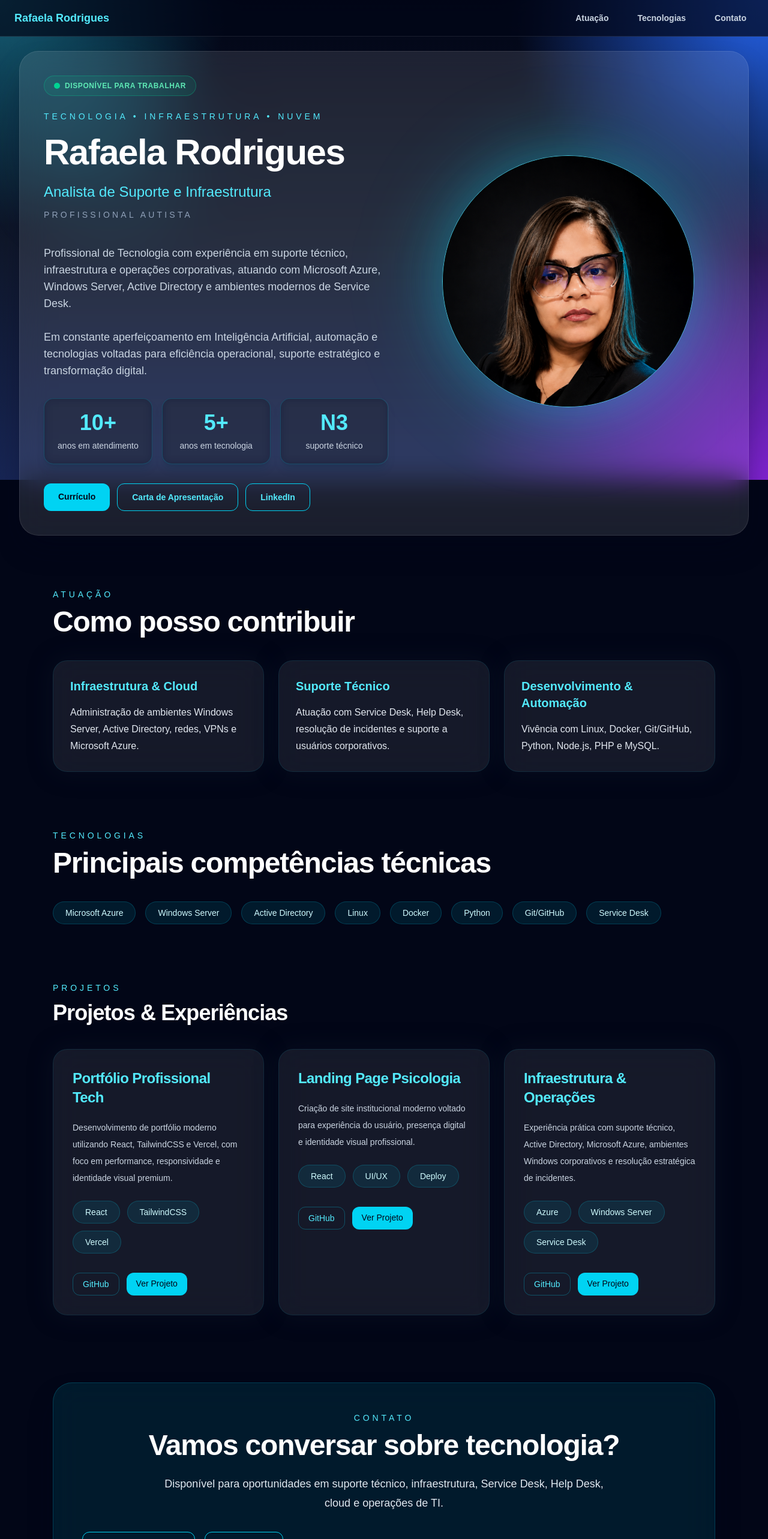
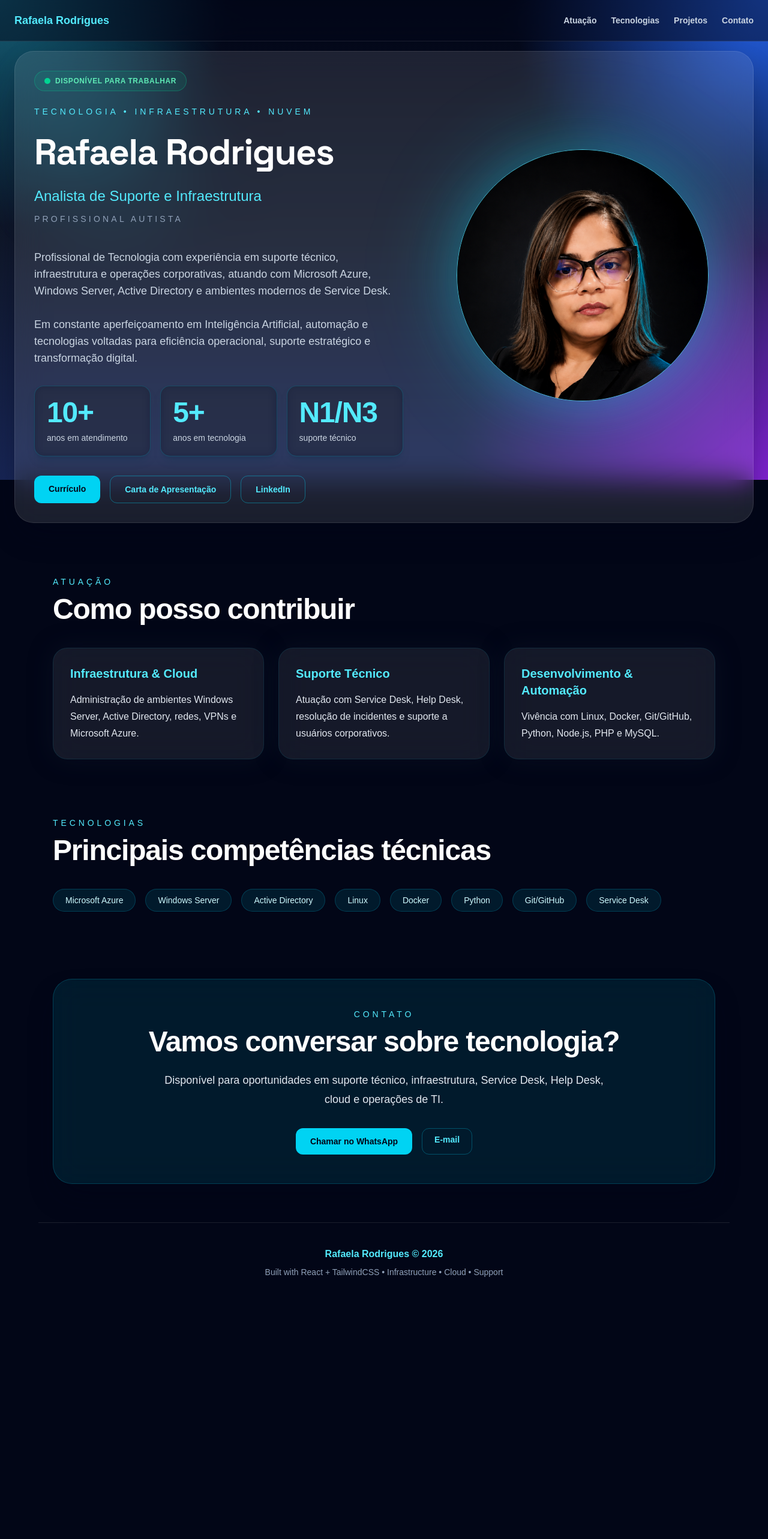
Before and after one commit to luna-rafa/portfolio-rafaela, a React (Vite) app: page / in a window 1280 px wide. Shown: the top 2566 px of the page at 60% size. After the commit the page ends 2171 px from the top, so only its background shows below. Built offline with nearby package versions, Linux system fonts and the light colour scheme.

Commit message:
Corrige rotas Vercel

```diff
--- a/src/App.jsx
+++ b/src/App.jsx
@@ -1,4 +1,4 @@
-import { BrowserRouter, Routes, Route } from "react-router-dom";
+import { Routes, Route } from "react-router-dom";
 
 import Home from "./pages/Home";
 import Curriculo from "./pages/Curriculo";
@@ -6,12 +6,13 @@ import CartaApresentacao from "./pages/CartaApresentacao";
 
 export default function App() {
   return (
-    <BrowserRouter>
-      <Routes>
-        <Route path="/" element={<Home />} />
-        <Route path="/curriculo" element={<Curriculo />} />
-        <Route path="/carta-apresentacao" element={<CartaApresentacao />} />
-      </Routes>
-    </BrowserRouter>
+    <Routes>
+      <Route path="/" element={<Home />} />
+      <Route path="/curriculo" element={<Curriculo />} />
+      <Route
+        path="/carta-apresentacao"
+        element={<CartaApresentacao />}
+      />
+    </Routes>
   );
 }
--- a/src/main.jsx
+++ b/src/main.jsx
@@ -1,10 +1,14 @@
 import React from "react";
 import ReactDOM from "react-dom/client";
+import { BrowserRouter } from "react-router-dom";
+
 import App from "./App";
 import "./index.css";
 
 ReactDOM.createRoot(document.getElementById("root")).render(
   <React.StrictMode>
-    <App />
+    <BrowserRouter>
+      <App />
+    </BrowserRouter>
   </React.StrictMode>
 );
--- a/src/pages/Curriculo.jsx
+++ b/src/pages/Curriculo.jsx
@@ -127,22 +127,13 @@ export default function Curriculo() {
       nome: "Technical Support Fundamentals",
       instituicao: "Google",
     },
-    {
-      nome: "Docker",
-      instituicao: "Udemy",
-    },
-    {
-      nome: "Linux",
-      instituicao: "Udemy",
-    },
+    { nome: "Docker", instituicao: "Udemy" },
+    { nome: "Linux", instituicao: "Udemy" },
     {
       nome: "Algoritmos e Lógica de Programação",
       instituicao: "Udemy",
     },
-    {
-      nome: "Java Completo",
-      instituicao: "Udemy",
-    },
+    { nome: "Java Completo", instituicao: "Udemy" },
   ];
 
   const stackCategorias = [
@@ -189,9 +180,8 @@ export default function Curriculo() {
       <div className="fixed inset-0 -z-10 bg-[radial-gradient(circle_at_top_left,#155e75,transparent_25%),radial-gradient(circle_at_top_right,#2563eb,transparent_28%),radial-gradient(circle_at_bottom_right,#7e22ce,transparent_34%),linear-gradient(to_bottom,#0f172a,#1e293b,#172554)]" />
 
       <nav className="sticky top-0 z-50 border-b border-white/10 bg-slate-900/50 backdrop-blur-xl">
-        <div className="mx-auto flex max-w-7xl flex-wrap items-center justify-center gap-4 px-6 py-5 md:justify-between">
+        <div className="mx-auto flex max-w-7xl flex-col gap-4 px-6 py-5 md:flex-row md:items-center md:justify-between">
           <div className="flex flex-wrap items-center justify-center gap-4">
-
             <a
               href="https://wa.me/5527998540485"
               target="_blank"
@@ -200,11 +190,18 @@ export default function Curriculo() {
             >
               WhatsApp
             </a>
+
+            <a
+              href="mailto:raahr91@gmail.com?subject=Contato%20via%20Portfólio"
+              className="rounded-xl border border-cyan-400/30 px-5 py-2 text-sm font-semibold text-cyan-300 transition hover:bg-cyan-400 hover:text-slate-950"
+            >
+              E-mail
+            </a>
           </div>
 
           <Link
             to="/"
-            className="rounded-xl border border-cyan-400 px-5 py-2 text-sm font-semibold text-cyan-300 transition hover:bg-cyan-400 hover:text-slate-950"
+            className="rounded-xl border border-cyan-400 px-5 py-2 text-center text-sm font-semibold text-cyan-300 transition hover:bg-cyan-400 hover:text-slate-950"
           >
             Voltar ao Portfólio
           </Link>
@@ -220,7 +217,7 @@ export default function Curriculo() {
               <img
                 src={fotoRafaela}
                 alt="Rafaela Rodrigues"
-                className="relative h-[260px] w-[260px] rounded-full border border-cyan-300/70 object-cover object-top brightness-90 contrast-100 shadow-[0_0_50px_rgba(34,211,238,0.16)] transition duration-500 hover:scale-[1.02] md:h-[300px] md:w-[300px]"
+                className="relative h-[220px] w-[220px] rounded-full border border-cyan-300/70 object-cover object-top brightness-90 contrast-100 shadow-[0_0_50px_rgba(34,211,238,0.16)] transition duration-500 hover:scale-[1.02] sm:h-[260px] sm:w-[260px] md:h-[300px] md:w-[300px]"
               />
             </div>
           </div>
@@ -244,34 +241,30 @@ export default function Curriculo() {
 
             <p className="mt-8 max-w-2xl text-base leading-7 text-slate-300 md:text-lg">
               Profissional de Tecnologia com experiência em suporte técnico,
-              infraestrutura, cloud e operações corporativas de TI
-              .
-              Atuação com foco em resolução estratégica de incidentes,
-              estabilidade operacional, automação e melhoria contínua.
+              infraestrutura, cloud e operações corporativas de TI. Atuação com
+              foco em resolução estratégica de incidentes, estabilidade
+              operacional, automação e melhoria contínua.
             </p>
 
             <div className="mt-8 flex flex-col gap-4 sm:flex-row">
-
               <a
                 href="https://wa.me/5527998540485"
                 target="_blank"
+                rel="noreferrer"
                 className="flex-1 rounded-2xl border border-cyan-400 px-6 py-4 text-center text-cyan-300 transition hover:bg-cyan-400/10"
               >
                 WhatsApp
               </a>
 
               <a
-               href="mailto:raahr91@email.com"
+                href="mailto:raahr91@gmail.com?subject=Contato%20via%20Portfólio"
                 className="flex-1 rounded-2xl border border-cyan-400 px-6 py-4 text-center text-cyan-300 transition hover:bg-cyan-400/10"
               >
                 E-mail
               </a>
-
-             </div>
-
             </div>
           </div>
-
+        </div>
 
         <section className="mt-12">
           <p className="text-sm uppercase tracking-[0.35em] text-cyan-300">
@@ -311,6 +304,7 @@ export default function Curriculo() {
                       className="flex gap-3 text-sm leading-7 text-slate-300"
                     >
                       <span className="mt-2 h-2 w-2 flex-none rounded-full bg-cyan-300" />
+
                       <span>{ponto}</span>
                     </li>
                   ))}
@@ -369,7 +363,9 @@ export default function Curriculo() {
                 key={cert.nome}
                 className="rounded-3xl border border-cyan-400/10 bg-white/[0.08] p-7 shadow-[0_0_40px_rgba(15,23,42,0.45)] backdrop-blur-xl transition duration-500 hover:-translate-y-2 hover:border-cyan-400/40 hover:shadow-cyan-500/10"
               >
-                <h3 className="text-xl font-bold text-white">{cert.nome}</h3>
+                <h3 className="text-xl font-bold text-white">
+                  {cert.nome}
+                </h3>
 
                 <p className="mt-2 text-sm text-cyan-300">
                   {cert.instituicao}
@@ -394,7 +390,9 @@ export default function Curriculo() {
                 key={item}
                 className="rounded-3xl border border-cyan-400/10 bg-white/[0.08] p-7 shadow-[0_0_40px_rgba(15,23,42,0.45)] backdrop-blur-xl transition duration-500 hover:-translate-y-2 hover:border-cyan-400/40 hover:shadow-cyan-500/10"
               >
-                <p className="text-sm leading-7 text-slate-300">{item}</p>
+                <p className="text-sm leading-7 text-slate-300">
+                  {item}
+                </p>
               </div>
             ))}
           </div>
--- a/src/pages/Home.jsx
+++ b/src/pages/Home.jsx
@@ -5,15 +5,18 @@ export default function Home() {
   const areas = [
     {
       titulo: "Infraestrutura & Cloud",
-      texto: "Administração de ambientes Windows Server, Active Directory, redes, VPNs e Microsoft Azure.",
+      texto:
+        "Administração de ambientes Windows Server, Active Directory, redes, VPNs e Microsoft Azure.",
     },
     {
       titulo: "Suporte Técnico",
-      texto: "Atuação com Service Desk, Help Desk, resolução de incidentes e suporte a usuários corporativos.",
+      texto:
+        "Atuação com Service Desk, Help Desk, resolução de incidentes e suporte a usuários corporativos.",
     },
     {
       titulo: "Desenvolvimento & Automação",
-      texto: "Vivência com Linux, Docker, Git/GitHub, Python, Node.js, PHP e MySQL.",
+      texto:
+        "Vivência com Linux, Docker, Git/GitHub, Python, Node.js, PHP e MySQL.",
     },
   ];
 
@@ -35,33 +38,41 @@ export default function Home() {
       <div className="fixed left-10 top-24 -z-10 h-72 w-72 animate-pulse rounded-full bg-cyan-400/10 blur-3xl" />
       <div className="fixed bottom-20 right-10 -z-10 h-80 w-80 animate-pulse rounded-full bg-violet-500/10 blur-3xl" />
 
-      <nav className="sticky top-0 z-50 border-b border-white/10 bg-slate-950/70 backdrop-blur-xl">
-  <div className="mx-auto flex max-w-7xl flex-col gap-3 px-4 py-3 sm:px-6 md:flex-row md:items-center md:justify-between">
+      {/* NAVBAR */}
+      <nav className="sticky top-0 z-50 border-b border-white/10 bg-slate-950/50 backdrop-blur-xl">
+        <div className="mx-auto flex max-w-7xl flex-col gap-4 px-6 py-5 md:flex-row md:items-center md:justify-between">
           <a
             href="#inicio"
-      className="text-center text-base font-black text-cyan-300 md:text-left md:text-lg"
+            className="text-center text-lg font-black text-cyan-300 md:text-left"
           >
             Rafaela Rodrigues
           </a>
 
-    <div className="flex flex-wrap justify-center gap-2 md:gap-6">
+          <div className="flex flex-wrap justify-center gap-3 md:gap-6">
             <a
               href="#atuacao"
-        className="rounded-lg px-3 py-2 text-xs font-semibold text-slate-300 transition hover:text-cyan-300 md:text-sm"
+              className="text-sm font-semibold text-slate-300 transition hover:text-cyan-300"
             >
               Atuação
             </a>
 
             <a
               href="#tecnologias"
-        className="rounded-lg px-3 py-2 text-xs font-semibold text-slate-300 transition hover:text-cyan-300 md:text-sm"
+              className="text-sm font-semibold text-slate-300 transition hover:text-cyan-300"
             >
               Tecnologias
             </a>
 
             <a
+              href="#projetos"
+              className="text-sm font-semibold text-slate-300 transition hover:text-cyan-300"
+            >
+              Projetos
+            </a>
+
+            <a
               href="#contato"
-        className="rounded-lg px-3 py-2 text-xs font-semibold text-slate-300 transition hover:text-cyan-300 md:text-sm"
+              className="text-sm font-semibold text-slate-300 transition hover:text-cyan-300"
             >
               Contato
             </a>
@@ -69,11 +80,17 @@ export default function Home() {
         </div>
       </nav>
 
-      <section id="inicio" className="mx-auto max-w-7xl px-4 pt-6 pb-10 sm:px-6 lg:px-8">
-       <div className="grid items-center gap-10 rounded-[2rem] border border-white/10 bg-white/10 p-6 shadow-2xl shadow-slate-950/40 backdrop-blur-xl md:grid-cols-[1.05fr_0.95fr] md:p-8 lg:p-10">
+      {/* HERO */}
+      <section
+        id="inicio"
+        className="mx-auto max-w-7xl px-6 pt-4 pb-10"
+      >
+        <div className="animate-fadeInUp grid items-center gap-12 rounded-[2rem] border border-white/10 bg-white/10 p-7 shadow-2xl shadow-slate-950/40 backdrop-blur-xl md:grid-cols-[1.1fr_0.9fr] md:p-8">
+
           <div>
             <div className="inline-flex items-center gap-2 rounded-full border border-emerald-400/30 bg-emerald-400/10 px-4 py-2">
               <span className="h-2.5 w-2.5 rounded-full bg-emerald-400" />
+
               <span className="text-xs font-semibold uppercase tracking-wider text-emerald-300">
                 Disponível para trabalhar
               </span>
@@ -83,7 +100,10 @@ export default function Home() {
               Tecnologia • Infraestrutura • Nuvem
             </p>
 
-            <h1 className="mt-5 max-w-4xl text-4xl font-black tracking-tight text-white sm:text-5xl lg:text-6xl">
+            <h1
+              className="mt-5 max-w-2xl text-4xl font-bold leading-tight tracking-tight text-white md:text-5xl lg:text-6xl"
+              style={{ fontFamily: "'Space Grotesk', sans-serif" }}
+            >
               Rafaela Rodrigues
             </h1>
 
@@ -96,44 +116,53 @@ export default function Home() {
             </p>
 
             <p className="mt-10 max-w-2xl text-base leading-7 text-slate-300 md:text-lg">
-              Profissional de Tecnologia com experiência em suporte técnico, infraestrutura e operações corporativas, atuando com Microsoft Azure, Windows Server, Active Directory e ambientes modernos de Service Desk.
+              Profissional de Tecnologia com experiência em suporte técnico,
+              infraestrutura e operações corporativas, atuando com Microsoft
+              Azure, Windows Server, Active Directory e ambientes modernos de
+              Service Desk.
+
               <br />
               <br />
-               Em constante aperfeiçoamento em Inteligência Artificial, automação e tecnologias voltadas para eficiência operacional, suporte estratégico e transformação digital.
+
+              Em constante aperfeiçoamento em Inteligência Artificial,
+              automação e tecnologias voltadas para eficiência operacional,
+              suporte estratégico e transformação digital.
             </p>
 
-            <div className="mt-8 grid grid-cols-3 gap-3 sm:gap-4">
+            {/* CARDS */}
+            <div className="mt-8 grid gap-4 sm:grid-cols-3">
               {[
                 ["10+", "anos em atendimento"],
                 ["5+", "anos em tecnologia"],
-    ["N3", "suporte técnico"],
+                ["N1/N3", "suporte técnico"],
               ].map(([numero, texto]) => (
                 <div
                   key={texto}
-      className="rounded-2xl border border-cyan-400/20 bg-slate-950/40 p-3 text-center shadow-lg shadow-cyan-950/20 backdrop-blur transition duration-300 hover:-translate-y-1 hover:border-cyan-400/60 sm:p-5"
+                  className="rounded-2xl border border-cyan-400/20 bg-slate-950/40 p-5 shadow-lg shadow-cyan-950/20 backdrop-blur transition duration-300 hover:-translate-y-1 hover:border-cyan-400/60 hover:shadow-cyan-500/20"
                 >
-      <p className="text2xl font-black text-cyan-300 sm:text-4xl">
+                  <p className="text-3xl font-black tracking-tight text-cyan-300 md:text-5xl">
                     {numero}
                   </p>
 
-      <p className="mt-2 text-xs leading-5 text-slate-300 sm:text-sm">
+                  <p className="mt-2 text-sm text-slate-300">
                     {texto}
                   </p>
                 </div>
               ))}
             </div>
-            <div className="mt-8 grid gap-3 sm:flex sm:flex-wrap">
 
+            {/* BOTÕES */}
+            <div className="mt-8 flex flex-wrap gap-4">
               <Link
                 to="/curriculo"
-    className="rounded-xl bg-cyan-400 px-6 py-3 text-center text-sm font-semibold text-slate-950 transition duration-300 hover:-translate-y-1 hover:bg-cyan-300"
+                className="rounded-xl bg-cyan-400 px-6 py-3 text-sm font-semibold text-slate-950 transition duration-300 hover:-translate-y-1 hover:bg-cyan-300"
               >
                 Currículo
               </Link>
 
               <Link
                 to="/carta-apresentacao"
-    className="rounded-xl border border-cyan-400 px-6 py-3 text-center text-sm font-semibold text-cyan-300 transition duration-300 hover:-translate-y-1 hover:bg-cyan-400 hover:text-slate-950"
+                className="rounded-xl border border-cyan-400/40 px-6 py-3 text-sm font-semibold text-cyan-300 transition duration-300 hover:-translate-y-1 hover:bg-cyan-400 hover:text-slate-950"
               >
                 Carta de Apresentação
               </Link>
@@ -142,14 +171,14 @@ export default function Home() {
                 href="https://www.linkedin.com/in/rafaelarodrigues-it-support"
                 target="_blank"
                 rel="noreferrer"
-    className="rounded-xl border border-cyan-400 px-6 py-3 text-center text-sm font-semibold text-cyan-300 transition duration-300 hover:-translate-y-1 hover:bg-cyan-400 hover:text-slate-950"
+                className="rounded-xl border border-cyan-400/40 px-6 py-3 text-sm font-semibold text-cyan-300 transition duration-300 hover:-translate-y-1 hover:bg-cyan-400 hover:text-slate-950"
               >
                 LinkedIn
               </a>
-
             </div>
           </div>
 
+          {/* FOTO */}
           <div className="flex items-start justify-center md:-mt-10">
             <div className="relative">
               <div className="absolute -inset-6 rounded-full bg-cyan-400/20 blur-3xl" />
@@ -157,19 +186,20 @@ export default function Home() {
               <img
                 src={fotoRafaela}
                 alt="Foto de Rafaela Rodrigues"
-                className="relative h-[380px] w-[380px] rounded-full border border-cyan-300/80 object-cover object-top brightness-95 contrast-105 shadow-[0_0_80px_rgba(34,211,238,0.25)] transition duration-500 hover:scale-[1.02] md:h-[420px] md:w-[420px]"
+                className="relative h-[260px] w-[260px] rounded-full border border-cyan-300/80 object-cover object-top brightness-95 contrast-105 shadow-[0_0_80px_rgba(34,211,238,0.25)] transition duration-500 hover:scale-[1.02] sm:h-[340px] sm:w-[340px] md:h-[420px] md:w-[420px]"
               />
             </div>
           </div>
         </div>
       </section>
 
+      {/* ATUAÇÃO */}
       <section id="atuacao" className="mx-auto max-w-6xl px-6 py-12">
         <p className="text-sm uppercase tracking-[0.35em] text-cyan-300">
           Atuação
         </p>
 
-        <h2 className="mt-3 text-3xl font-black tracking-tight md:text-5xl text-white">
+        <h2 className="mt-3 text-3xl font-black tracking-tight text-white md:text-5xl">
           Como posso contribuir
         </h2>
 
@@ -191,12 +221,16 @@ export default function Home() {
         </div>
       </section>
 
-      <section id="tecnologias" className="mx-auto max-w-6xl px-6 py-12">
+      {/* TECNOLOGIAS */}
+      <section
+        id="tecnologias"
+        className="mx-auto max-w-6xl px-6 py-12"
+      >
         <p className="text-sm uppercase tracking-[0.35em] text-cyan-300">
           Tecnologias
         </p>
 
-        <h2 className="mt-3 text-3xl font-black tracking-tight md:text-5xl text-white">
+        <h2 className="mt-3 text-3xl font-black tracking-tight text-white md:text-5xl">
           Principais competências técnicas
         </h2>
 
@@ -212,153 +246,43 @@ export default function Home() {
         </div>
       </section>
 
-      {/* Projetos */}
-{/* Projetos */}
-<section id="projetos" className="mx-auto max-w-6xl px-6 py-12">
-
-  <p className="text-sm uppercase tracking-[0.35em] text-cyan-300">
-    Projetos
-  </p>
-
-  <h2 className="mt-3 text-4xl font-black tracking-tight text-white">
-    Projetos & Experiências
-  </h2>
-
-  <div className="mt-10 grid gap-6 md:grid-cols-3">
-
-    {[
-      {
-        titulo: "Portfólio Profissional Tech",
-
-        descricao:
-          "Desenvolvimento de portfólio moderno utilizando React, TailwindCSS e Vercel, com foco em performance, responsividade e identidade visual premium.",
-
-        stack: ["React", "TailwindCSS", "Vercel"],
-
-        github: "https://github.com/luna-rafa/portfolio-rafaela",
-
-        projeto: "https://rafaelarodrigues.vercel.app/",
-      },
-
-      {
-        titulo: "Landing Page Psicologia",
-
-        descricao:
-          "Criação de site institucional moderno voltado para experiência do usuário, presença digital e identidade visual profissional.",
-
-        stack: ["React", "UI/UX", "Deploy"],
-
-        github: "https://github.com/luna-rafa/site-psicanalista",
-
-        projeto: "https://jaklealpsicanalista.vercel.app/",
-      },
-
-      {
-        titulo: "Infraestrutura & Operações",
-
-        descricao:
-          "Experiência prática com suporte técnico, Active Directory, Microsoft Azure, ambientes Windows corporativos e resolução estratégica de incidentes.",
-
-        stack: ["Azure", "Windows Server", "Service Desk"],
-
-        github: "#",
-
-        projeto: "#",
-      },
-    ].map((projeto) => (
-      <div
-        key={projeto.titulo}
-        className="rounded-3xl border border-cyan-400/10 bg-white/[0.08] p-8 shadow-[0_0_40px_rgba(15,23,42,0.45)] backdrop-blur-xl transition duration-500 hover:-translate-y-2 hover:border-cyan-400/40 hover:shadow-cyan-500/10"
-      >
-
-        <h3 className="text-2xl font-bold tracking-tight text-cyan-300">
-          {projeto.titulo}
-        </h3>
-
-        <p className="mt-5 text-sm leading-7 text-slate-300">
-          {projeto.descricao}
-        </p>
-
-        <div className="mt-6 flex flex-wrap gap-3">
-
-          {projeto.stack.map((tech) => (
-            <span
-              key={tech}
-              className="rounded-full border border-cyan-400/20 bg-cyan-400/10 px-5 py-2 text-sm font-medium text-cyan-100 transition hover:bg-cyan-400 hover:text-slate-950"
-            >
-              {tech}
-            </span>
-          ))}
-
-        </div>
-
-        <div className="mt-8 flex gap-3">
-
-          <a
-            href={projeto.github}
-            target="_blank"
-            rel="noreferrer"
-            className="rounded-xl border border-cyan-400/30 px-4 py-2 text-sm font-medium text-cyan-300 transition hover:bg-cyan-400 hover:text-slate-950"
-          >
-            GitHub
-          </a>
-
-          <a
-            href={projeto.projeto}
-            target="_blank"
-            rel="noreferrer"
-            className="rounded-xl bg-cyan-400 px-4 py-2 text-sm font-medium text-slate-950 transition hover:bg-cyan-300"
-          >
-            Ver Projeto
-          </a>
-
-        </div>
-
-      </div>
-    ))}
-
-  </div>
-
-</section>
-
+      {/* CONTATO */}
       <section id="contato" className="mx-auto max-w-6xl px-6 py-16">
         <div className="rounded-[2rem] border border-cyan-400/20 bg-cyan-400/10 p-8 text-center shadow-2xl shadow-slate-950/40 backdrop-blur-xl md:p-12">
           <p className="text-sm uppercase tracking-[0.35em] text-cyan-300">
             Contato
           </p>
 
-          <h2 className="mt-3 text-3xl font-black tracking-tight md:text-5xl text-white">
+          <h2 className="mt-3 text-3xl font-black tracking-tight text-white md:text-5xl">
             Vamos conversar sobre tecnologia?
           </h2>
 
           <p className="mx-auto mt-6 max-w-3xl text-lg leading-8 text-slate-200">
-            Disponível para oportunidades em suporte técnico, infraestrutura,
-            Service Desk, Help Desk, cloud e operações de TI.
+            Disponível para oportunidades em suporte técnico,
+            infraestrutura, Service Desk, Help Desk, cloud e operações de TI.
           </p>
 
-          <div className="mt-8 flex flex-col gap-4 sm:flex-row sm:flex-wrap">
+          <div className="mt-8 flex flex-wrap justify-center gap-4">
             <a
               href="https://wa.me/5527998540485"
               target="_blank"
               rel="noreferrer"
-              className="w-full rounded-xl border border-cyan-400 px-5 py-3 text-center text-sm font-semibold text-cyan-300 sm:w-auto"
+              className="rounded-xl bg-cyan-400 px-6 py-3 text-sm font-bold text-slate-950 transition hover:-translate-y-1 hover:bg-cyan-300"
             >
               Chamar no WhatsApp
             </a>
 
-            <button
-              onClick={() => {
-                window.location.href =
-                  "mailto:raahr91@gmail.com?subject=Contato%20via%20Portfólio";
-              }}
-              className="w-full rounded-xl border border-cyan-400 px-5 py-3 text-center text-sm font-semibold text-cyan-300 sm:w-auto"
+            <a
+              href="mailto:raahr91@gmail.com?subject=Contato%20via%20Portfólio"
+              className="rounded-xl border border-cyan-400/30 px-5 py-2 text-sm font-semibold text-cyan-300 transition hover:bg-cyan-400 hover:text-slate-950"
             >
-              Enviar E-mail
-            </button>
+              E-mail
+            </a>
           </div>
         </div>
       </section>
 
+      {/* FOOTER */}
       <footer className="mx-auto max-w-6xl border-t border-white/10 px-6 py-10 text-center">
         <p className="font-semibold text-cyan-300">
           Rafaela Rodrigues © 2026
@@ -379,6 +303,7 @@ export default function Home() {
             opacity: 0;
             transform: translateY(24px);
           }
+
           to {
             opacity: 1;
             transform: translateY(0);
```
Also changed, not shown: src/pages/CartaApresentacao.jsx (+23 -16 lines), vercel.json (added). Lines whose indentation alone changed are shown as unchanged.
